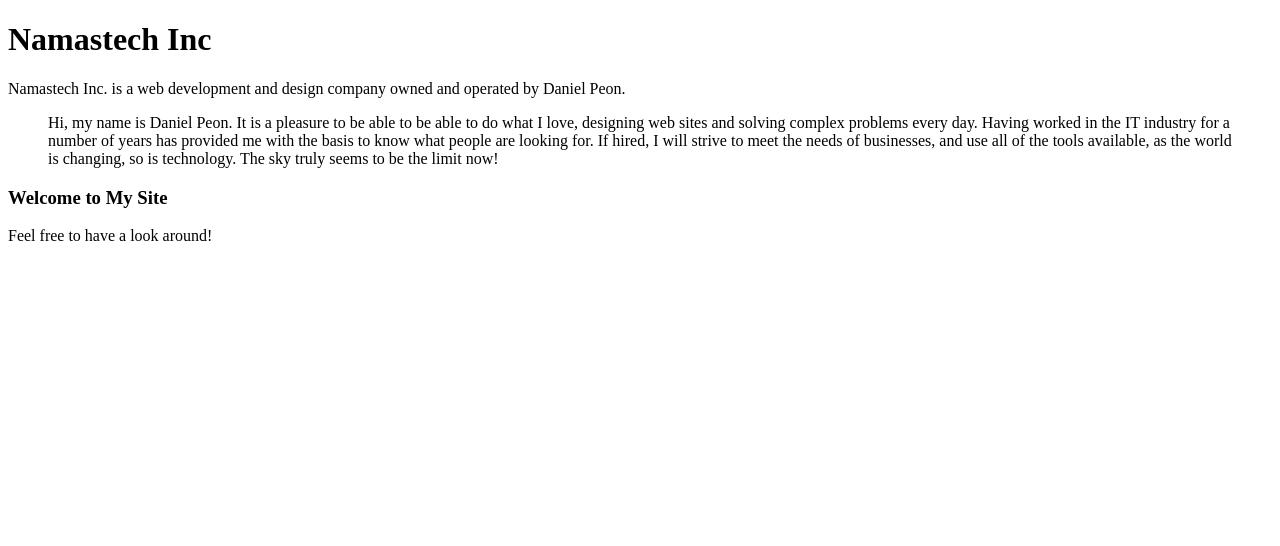
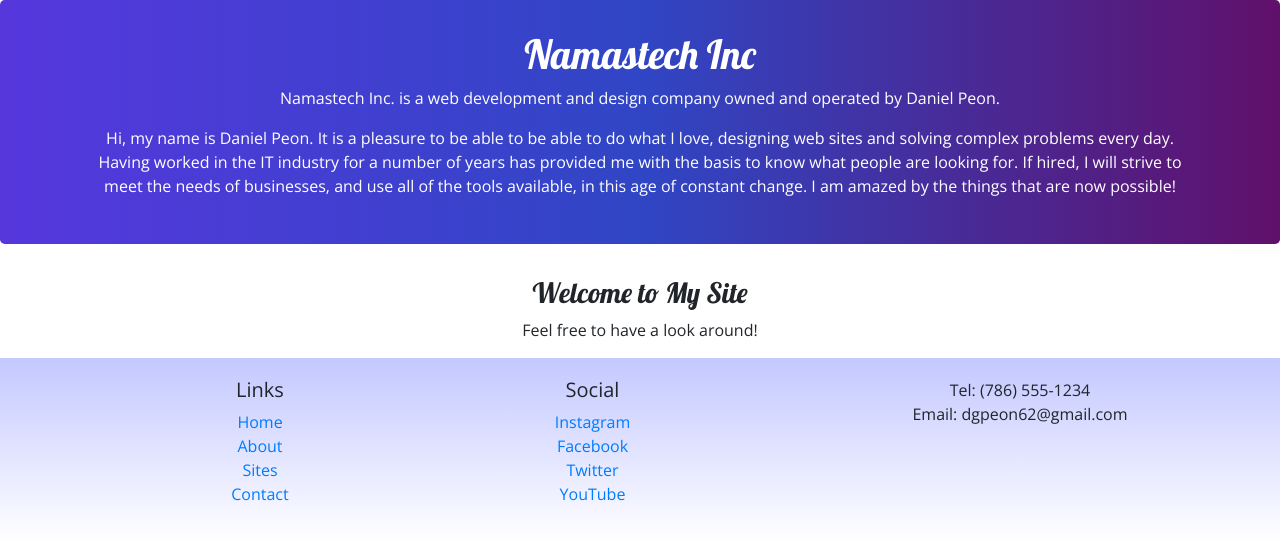
Before and after one commit to peondg/portfolio, a website: page index.html in a window 1280 px wide. Drawn offline with nearby package versions, Linux system fonts and the light colour scheme.

Commit message:
First draft Home Page

```diff
--- a/index.html
+++ b/index.html
@@ -4,6 +4,11 @@
     <meta charset="UTF-8">
     <meta name="viewport" content="width=device-width, initial-scale=1.0">
     <title>Namastech Inc | Web Design & Development</title>
+    <!-- Google Fonts  -->
+    <link rel="stylesheet" href="https://fonts.googleapis.com/css?family=Lobster|Open+Sans" />
+    <!-- Bootstrap -->
+    <link rel="stylesheet" href="node_modules/bootstrap/dist/css/bootstrap.min.css">
+    <!-- Custom CSS -->
     <link rel="stylesheet" href="styles.css">
 </head>
 <body>
@@ -11,13 +16,13 @@
     <div class="jumbotron">
         <div class="container">
             <div class="row">
-                <div class="col">
+                <div class="col text-center">
                     <h1>Namastech Inc</h1>
                     <p>Namastech Inc. is a web development and design company owned and operated by Daniel Peon.</p>
                     <blockquote>Hi, my name is Daniel Peon. It is a pleasure to be able to be able to do what I love, designing web sites
                         and solving complex problems every day. Having worked in the IT industry for a number of years
                         has provided me with the basis to know what people are looking for. If hired, I will strive to meet the needs of businesses, and
-                        use all of the tools available, as the world is changing, so is technology. The sky truly seems to be the limit now!
+                        use all of the tools available, in this age of constant change. I am amazed by the things that are now possible!
                     </blockquote>
                 </div>
             </div>
@@ -27,7 +32,7 @@
     <!-- Main Section  -->
     <div class="container">
         <div class="row">
-            <div class="col-6 col-md-12">
+            <div class="col text-center">
                 <h3>Welcome to My Site</h3>
                 <p>Feel free to have a look around!</p>
             </div>
@@ -35,6 +40,38 @@
     </div>
 
     <!-- Footer Section  -->
+    <footer>
+        <div class="container">
+            <div class="row text-center">
+                <div class="col-4 col-sm-2 offset-1">
+                    <h5>Links</h5>
+                    <ul class="list-unstyled">
+                        <li><a href="#">Home</a></li>
+                        <li><a href="#">About</a></li>
+                        <li><a href="#">Sites</a></li>
+                        <li><a href="#">Contact</a></li>
+                    </ul>
+                </div>
+                <div class="col-6 col-sm-5 text-center">
+                    <h5>Social</h5>
+                    <ul class="list-unstyled">
+                        <li><a href="http://instagram.com">Instagram</a></li>
+                        <li><a href="http://facebook.com">Facebook</a></li>
+                        <li><a href="http://twitter.com">Twitter</a></li>
+                        <li><a href="http://youtube.com">YouTube</a></li>
+                    </ul>
+                </div>
+                <div class="col-sm-4 text-center">
+                    Tel: (786) 555-1234 <br />
+                    Email: dgpeon62@gmail.com
+                </div>
+            </div>
+        </div>
+    </footer>
 
+     <!-- jQuery must come first, then Popper.js, then the Bootstrap JavaScript plugins.-->
+     <script src="node_modules/jquery/dist/jquery.slim.min.js"></script>
+     <script src="node_modules/popper.js/dist/umd/popper.min.js"></script>
+     <script src="node_modules/bootstrap/dist/js/bootstrap.min.js"></script>
 </body>
 </html>
--- a/package.json
+++ b/package.json
@@ -4,6 +4,8 @@
   "description": "Portfolio Web Site using Bootstrap",
   "main": "index.html",
   "scripts": {
+    "lite": "lite-server",
+    "start": "npm run lite",
     "test": "echo \"Error: no test specified\" && exit 1"
   },
   "author": "Daniel Peon",
--- a/styles.css
+++ b/styles.css
@@ -0,0 +1,32 @@
+body {
+    font-family: "Open Sans", sans-serif;
+}
+
+h1, h2, h3 {
+    font-family: "Lobster", cursive;
+}
+
+h2 {
+    color: #3046C5;
+}
+
+header h2 {
+    color: #CEC8FF;
+}
+
+footer {
+    background-image: linear-gradient(#C3C8FF, white);
+    padding: 20px 0;
+}
+
+.jumbotron {
+    padding: 30px;
+    background-image: linear-gradient(to right, #5637DD, #3046C5, #60106B);
+    color: white;
+}
+
+.row-content {
+    padding: 50px 0;
+    border-bottom: 1px ridge;
+    min-height: 200px;
+}
```
